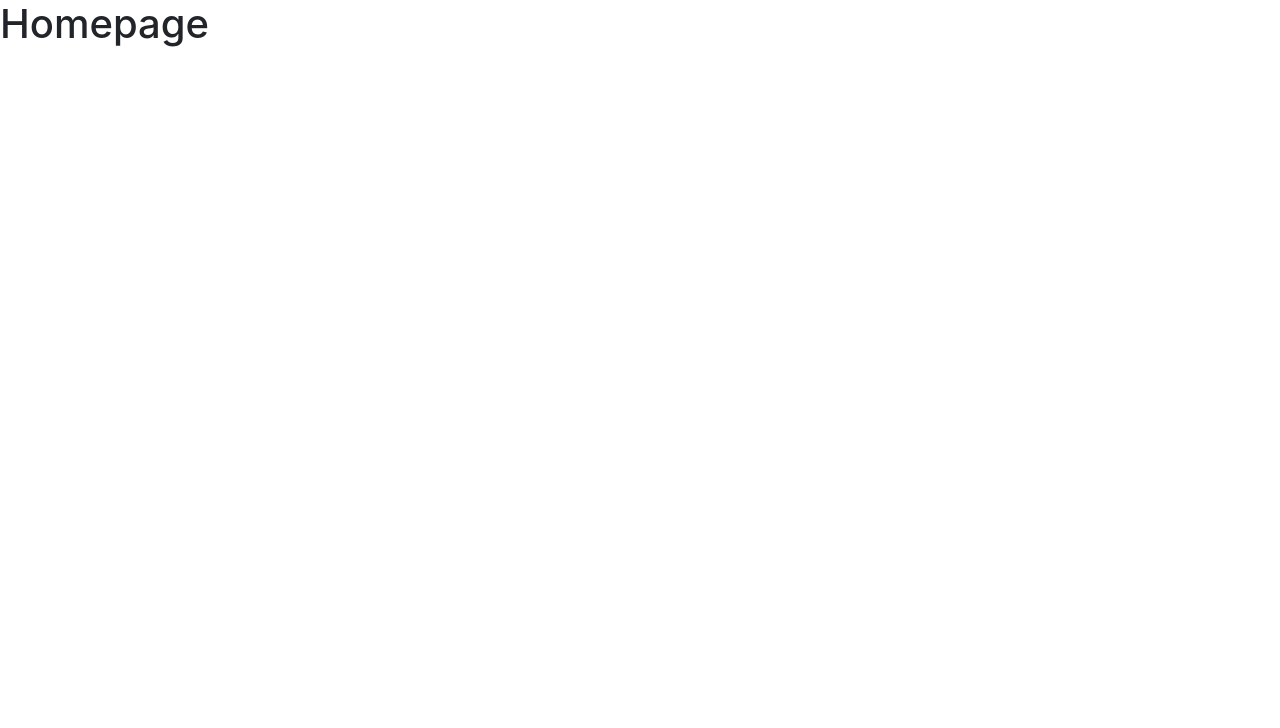
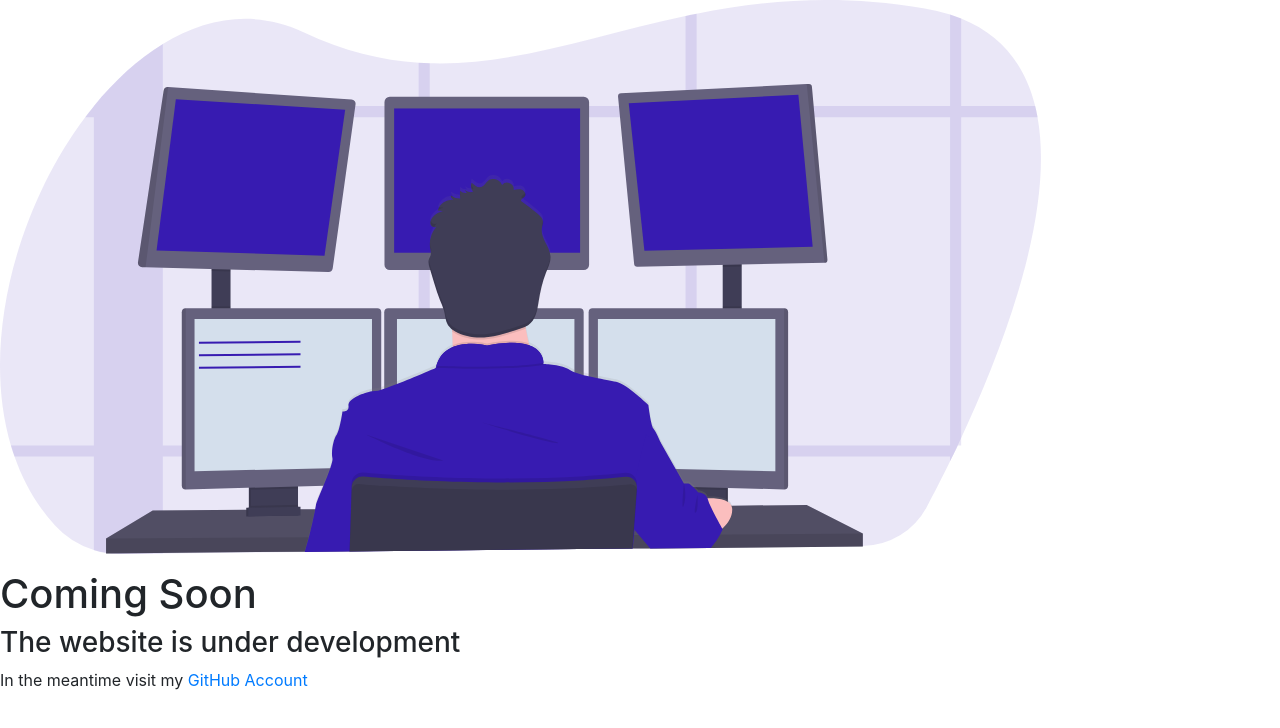
Before and after one commit to darubiomunoz/darubiomunoz.github.io, a React (Create React App) app: page / in a window 1280 px wide. Shown: the top 728 px of the page. Built offline with nearby package versions, Linux system fonts and the light colour scheme.

Commit message:
Under Development HTML structure

```diff
--- a/src/pages/UnderDevelopment.js
+++ b/src/pages/UnderDevelopment.js
@@ -1,5 +1,21 @@
 import React from 'react';
+import { Link } from 'react-router-dom';
 
-const UnderDevelopment = () => {}
+import underDevelopment from '../assets/icons/under_development.svg';
+
+const UnderDevelopment = () => {
+    return (
+        <main>
+            <figure>
+                <img className="" src={underDevelopment} loading="lazy" alt="Icon the programmer developing a this website, right now!" />
+            </figure>
+            <section>
+                <h1>Coming Soon</h1>
+                <h3>The website is under development</h3>
+                <p>In the meantime visit my <a href="https://github.com/darubiomunoz" target="_blank" rel="noreferrer">GitHub Account</a></p>
+            </section>
+        </main>
+    );
+}
 
 export default UnderDevelopment;
--- /dev/null
+++ b/src/pages/styles/UnderDevelopment.css
@@ -0,0 +1,5 @@
+.any {
+    background: #606c88; /* fallback for old browsers */
+  background: -webkit-linear-gradient(to left, #606c88, #3f4c6b); /* Chrome 10-25, Safari 5.1-6 */
+  background: linear-gradient(to left, #606c88, #3f4c6b); /* W3C, IE 10+/ Edge, Firefox 16+, Chrome 26+, Opera 12+, Safari 7+ */
+}
--- a/src/routes/App.js
+++ b/src/routes/App.js
@@ -14,11 +14,11 @@ const App = () => {
   return (
     <Router>
       <Switch>
-        <Route exact path="/" component={HomePage} />
-        <Route exact path="/aboutme" component={AboutMe} />
-        <Route exact path="/portfolio" component={Portfolio} />
-        <Route exact path="/resume" component={Resume} />
-        <Route exact path="/contact" component={Contact} />
+        <Route exact path="/" component={UnderDevelopment} />
+        <Route exact path="/aboutme" component={UnderDevelopment} />
+        <Route exact path="/portfolio" component={UnderDevelopment} />
+        <Route exact path="/resume" component={UnderDevelopment} />
+        <Route exact path="/contact" component={UnderDevelopment} />
         <Route exact path="/underdevelopment" component={UnderDevelopment} />
         <Route component={Page404} />
       </Switch>
```
